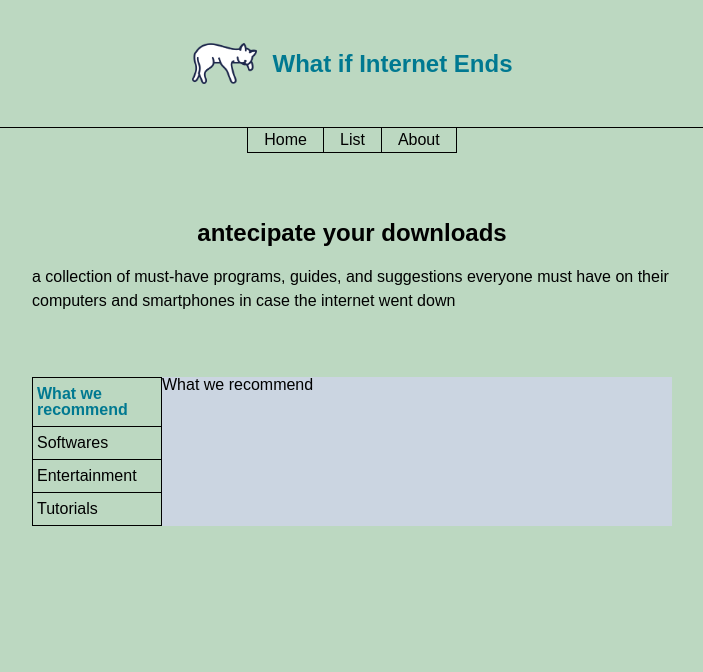
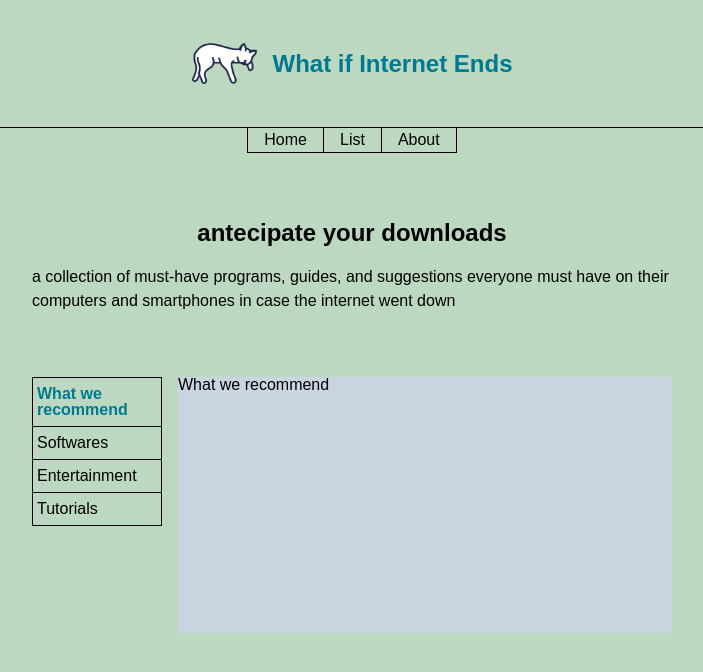
Before and after one commit to dankwx/whatifinternetends, a Next.js app: page / in a window 1280 px wide. Shown: the top 672 px of the page, without its empty margins (288-991 px from the left). Built offline with nearby package versions, Linux system fonts and the light colour scheme.

Commit message:
chore: change content height

```diff
--- a/app/page.tsx
+++ b/app/page.tsx
@@ -70,7 +70,7 @@ export default function Home() {
               </div>
             </div>
           </div>
-          <div className="w-full bg-slate-300">
+          <div className="w-full bg-slate-300 h-64 ml-4">
             <h2
               id="main"
               style={{ display: activeTab === "main" ? "flex" : "none" }}
```
